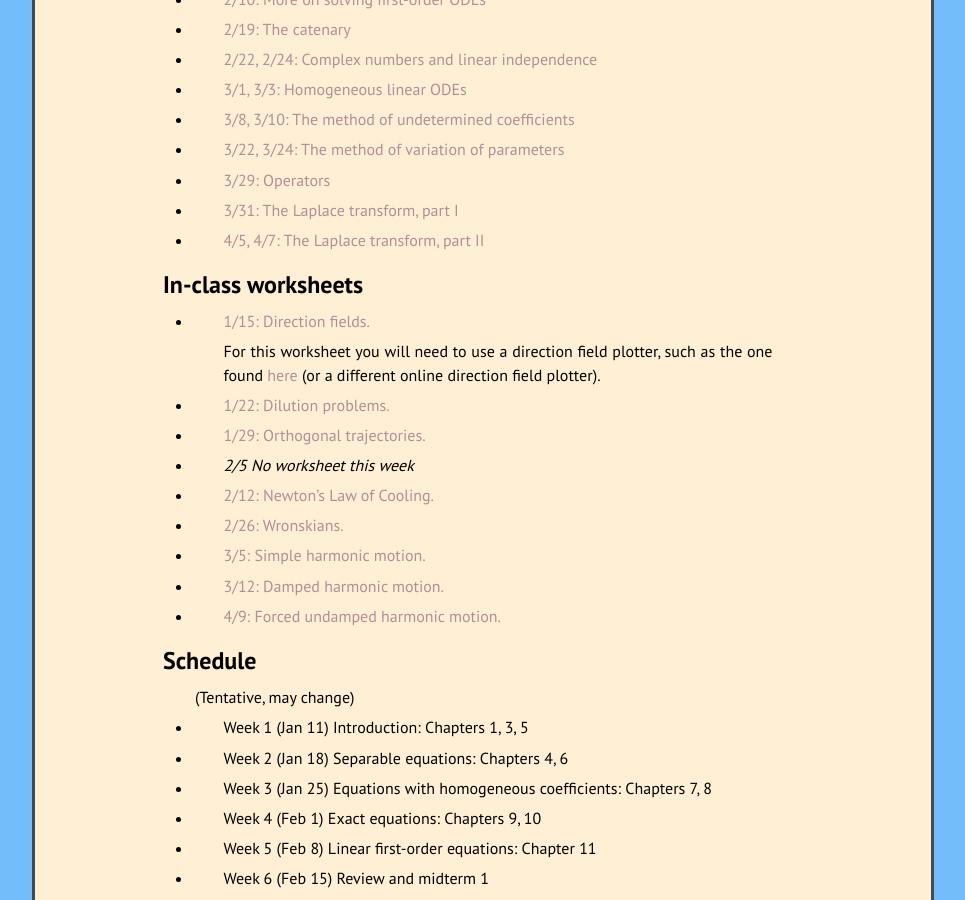
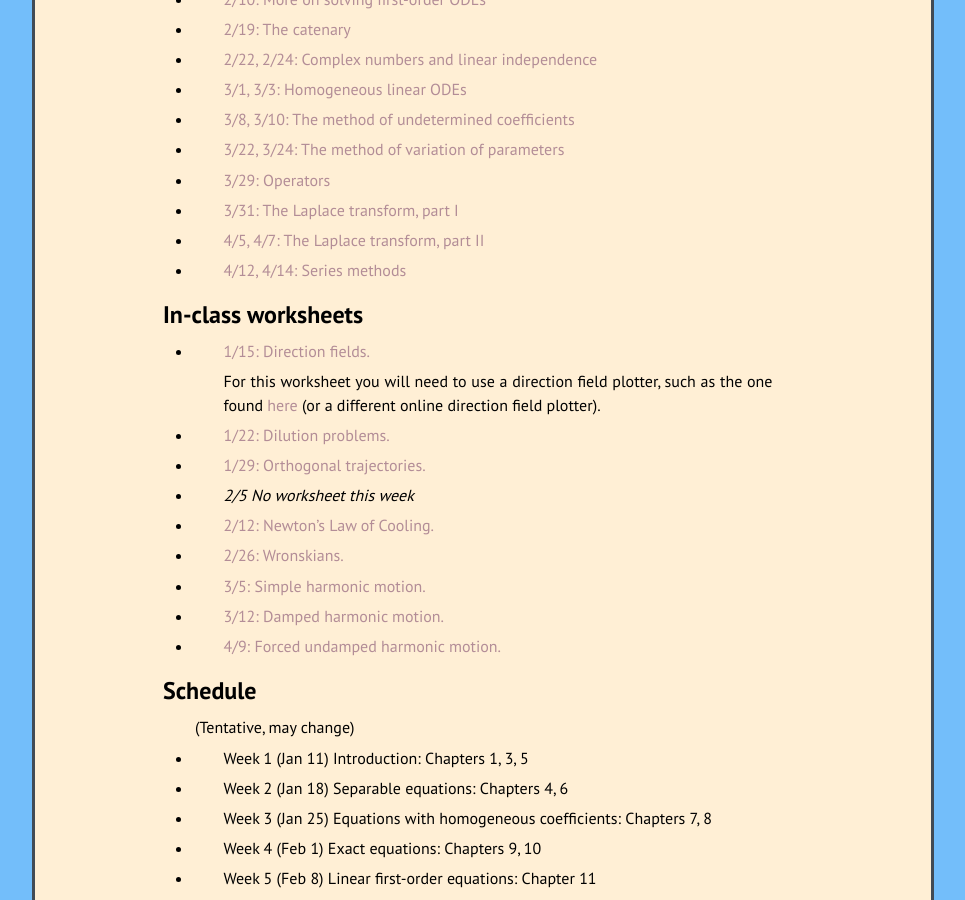
Before and after one commit to kamerynjw/kamerynjw.github.io, a Jekyll site: the page built from teaching/2021/math302.md, in a window 1280 px wide and 900 px high, scrolled down 1132 px. Shown: the whole window, without its empty margins (157-1122 px from the left). Built offline with Jekyll 4.4.1, drawn with Linux system fonts in a browser that asks for light colours; nearby versions of some CDN libraries.

Commit message:
new lecnotes

```diff
--- a/teaching/2021/math302.md
+++ b/teaching/2021/math302.md
@@ -69,6 +69,8 @@ Lecture notes
 
 * [4/5, 4/7: The Laplace transform, part II]({{ page.url }}laplace2.pdf)
 
+* [4/12, 4/14: Series methods]({{ page.url }}series.pdf)
+
 
 In-class worksheets
 --------
```
Also changed, not shown: teaching/2021/math321.md (+2 -0 lines), 2 other files.
